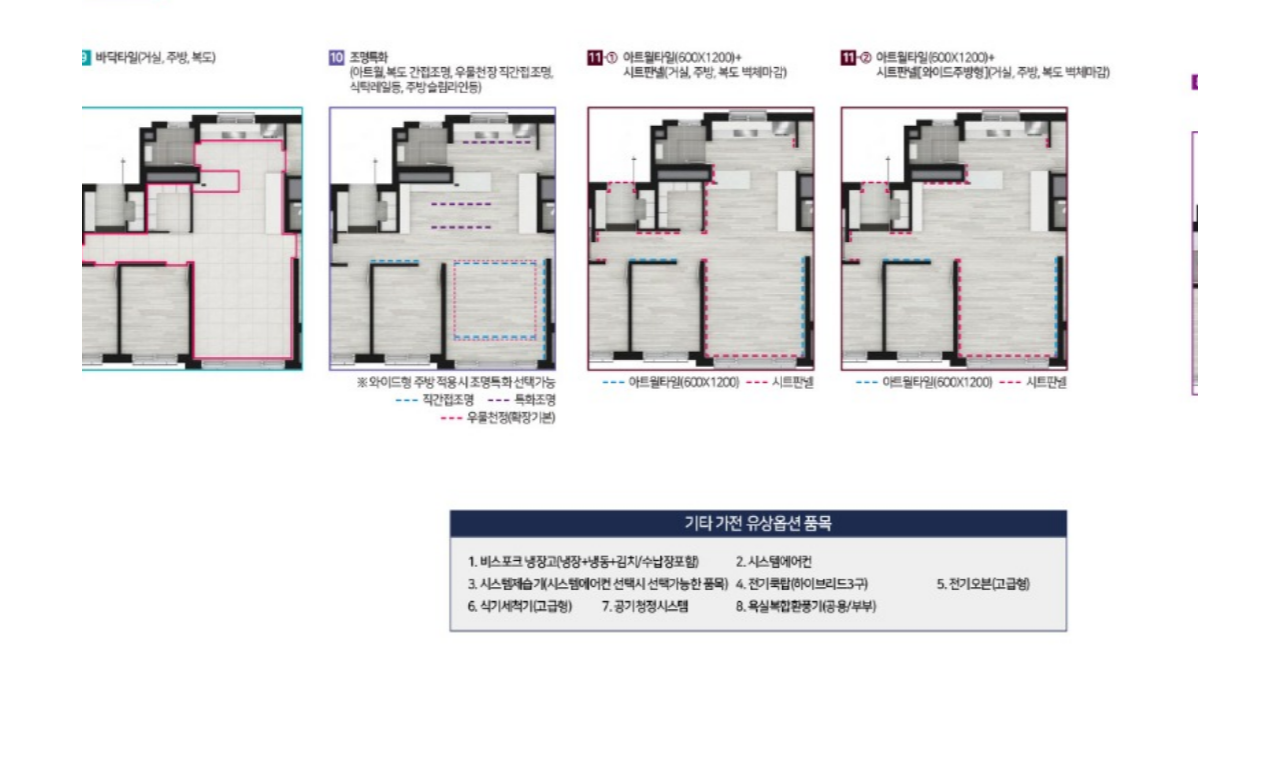
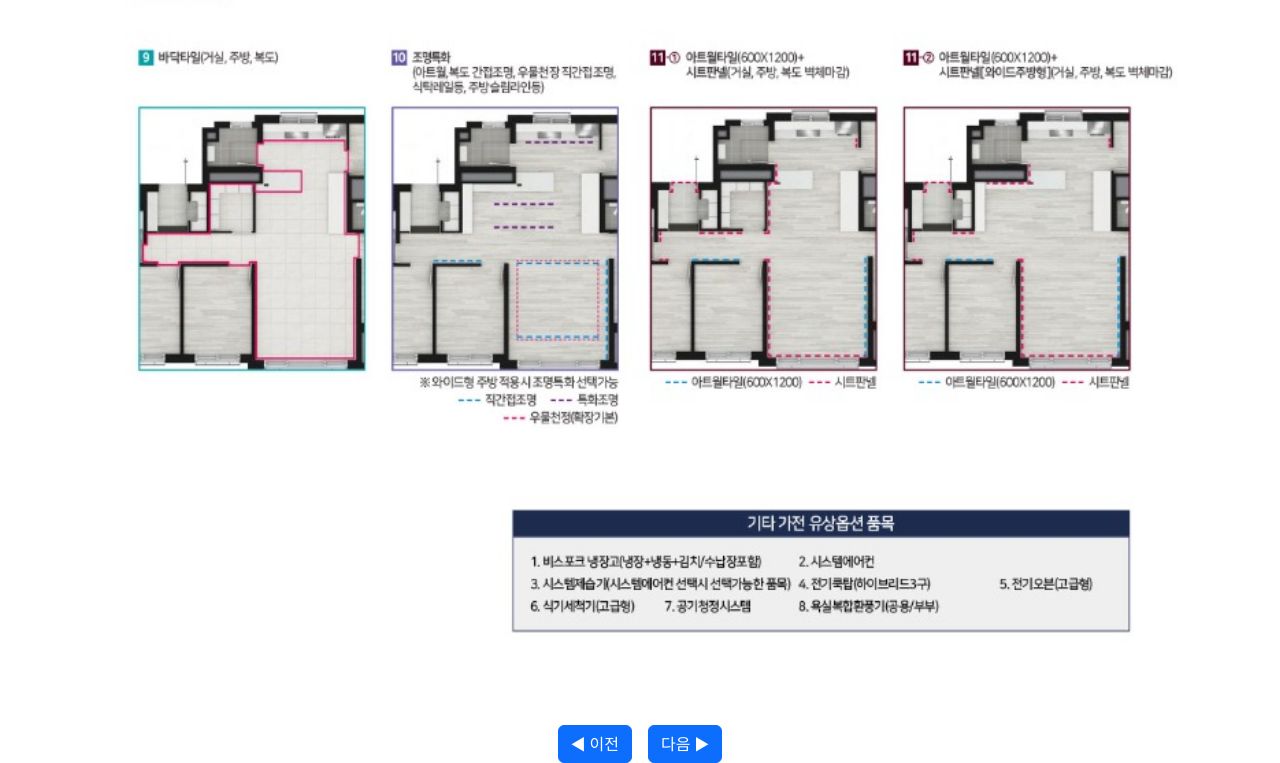
Before and after one commit to dkdkdkeiii/carousel-demo, a plain HTML site: page index.html in a window 1280 px wide. Shown: the part 2143-2906 px from the top of the page. Before the commit the page ends 2852 px from the top, so only its background shows below. Drawn offline with nearby package versions, Linux system fonts and the light colour scheme.

Commit message:
index.html

```diff
--- a/index.html
+++ b/index.html
@@ -5,10 +5,18 @@
   <meta name="viewport" content="width=device-width, initial-scale=1.0"/>
   <title>Image Carousel</title>
   <link href="https://cdn.jsdelivr.net/npm/bootstrap@5.3.0/dist/css/bootstrap.min.css" rel="stylesheet">
+  <style>
+    .carousel-control-wrapper {
+      display: flex;
+      justify-content: center;
+      gap: 1rem;
+      margin-top: 1rem;
+    }
+  </style>
 </head>
 <body>
   <div class="container mt-5">
-    <div id="carouselExampleIndicators" class="carousel slide" data-bs-touch="false" data-bs-ride="carousel">
+    <div id="carouselExampleIndicators" class="carousel slide" data-bs-touch="false">
       <div class="carousel-indicators">
         <button type="button" data-bs-target="#carouselExampleIndicators" data-bs-slide-to="0" class="active" aria-current="true" aria-label="Slide 1"></button>
         <button type="button" data-bs-target="#carouselExampleIndicators" data-bs-slide-to="1" aria-label="Slide 2"></button>
@@ -33,13 +41,15 @@
           <img src="115type.jpg" class="d-block w-100" alt="115type">
         </div>
       </div>
-      <button class="carousel-control-prev" type="button" data-bs-target="#carouselExampleIndicators" data-bs-slide="prev">
-        <span class="carousel-control-prev-icon" aria-hidden="true"></span>
-        <span class="visually-hidden">Previous</span>
+    </div>
+
+    <!-- 🔽 버튼을 캐러셀 아래로 이동 -->
+    <div class="carousel-control-wrapper">
+      <button class="btn btn-primary" type="button" data-bs-target="#carouselExampleIndicators" data-bs-slide="prev">
+        ◀ 이전
       </button>
-      <button class="carousel-control-next" type="button" data-bs-target="#carouselExampleIndicators" data-bs-slide="next">
-        <span class="carousel-control-next-icon" aria-hidden="true"></span>
-        <span class="visually-hidden">Next</span>
+      <button class="btn btn-primary" type="button" data-bs-target="#carouselExampleIndicators" data-bs-slide="next">
+        다음 ▶
       </button>
     </div>
   </div>
```
